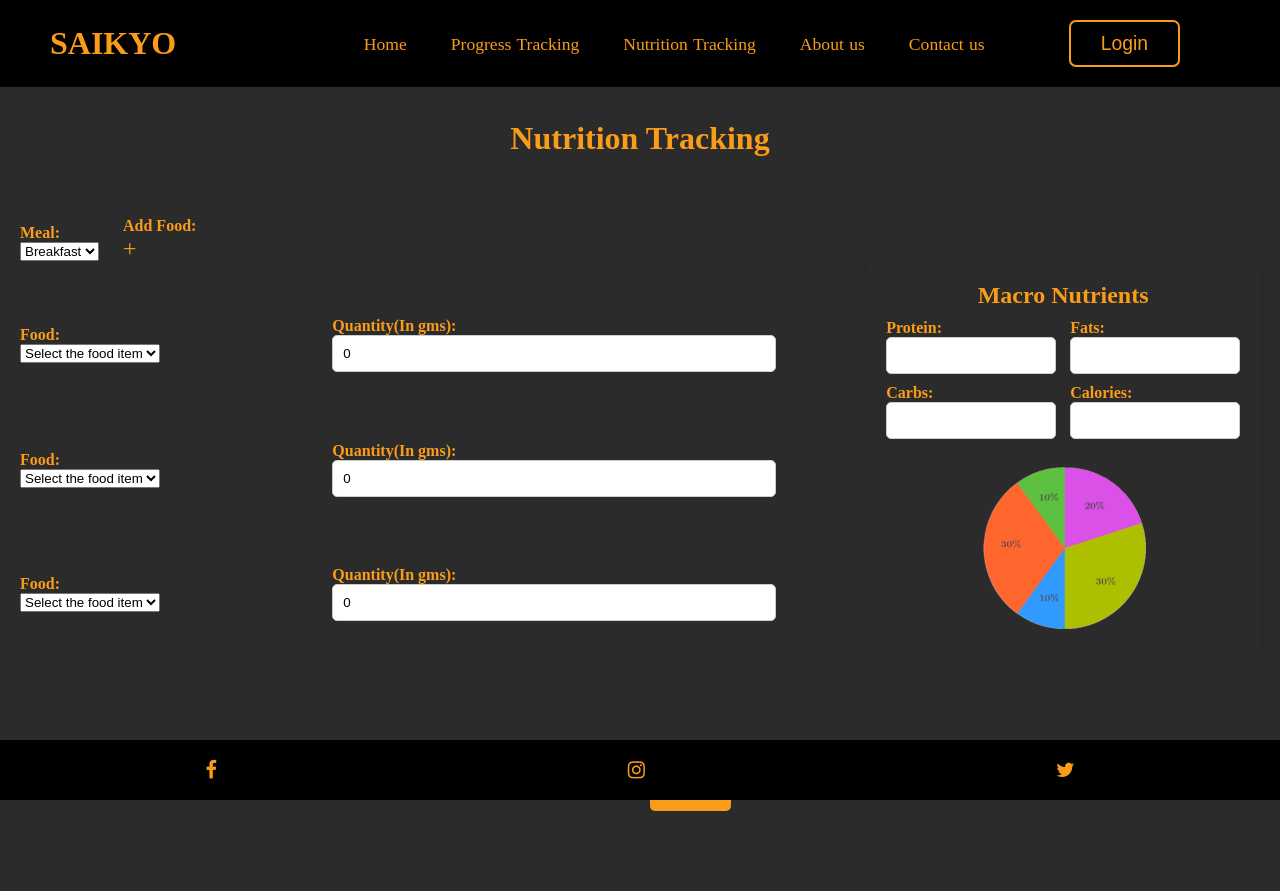
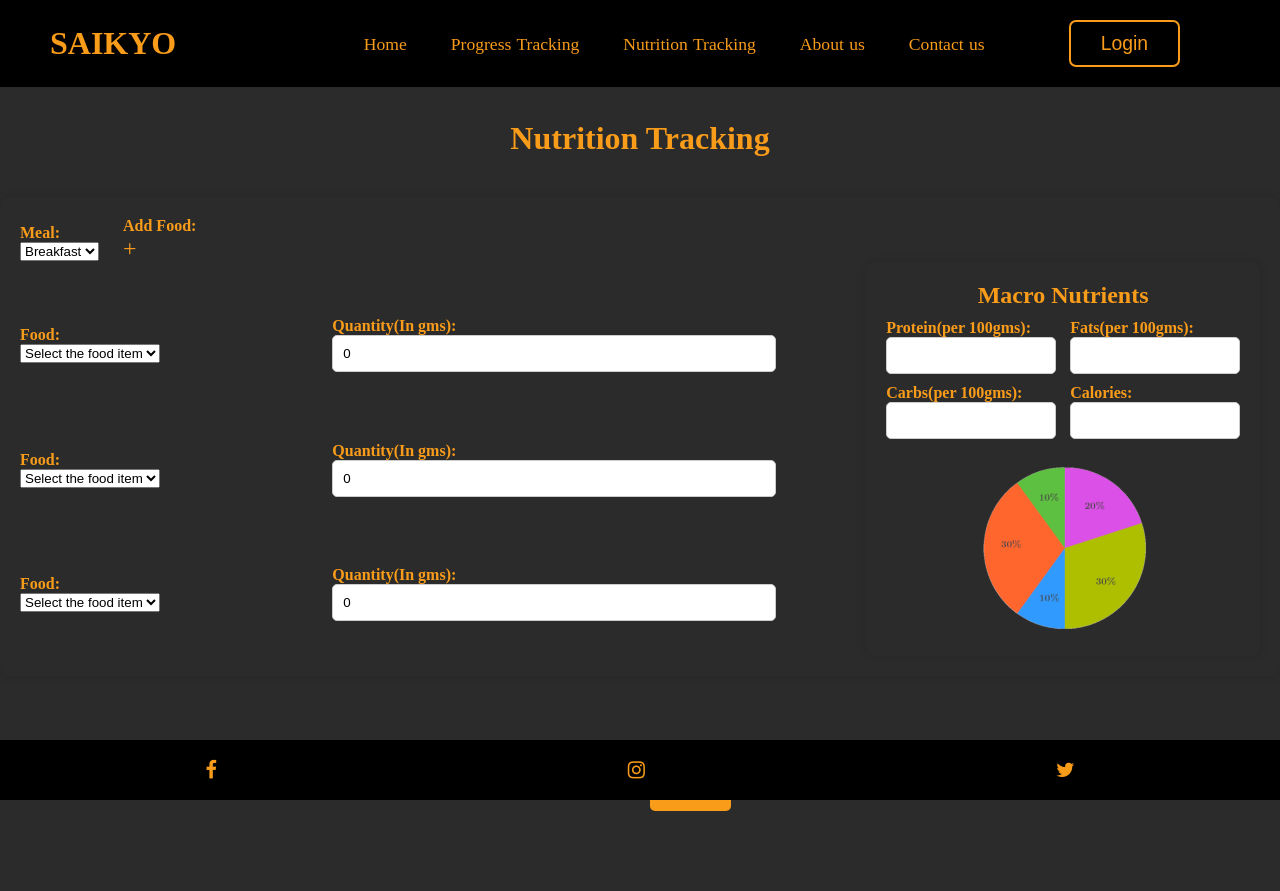
Before and after one commit to Sri01729/DGL_123_Project, a PHP site: page /Views/nutritiontracking.view.php in a window 1280 px wide. Run offline with PHP 8.4, Linux system fonts and the light colour scheme; data that the repository does not hold is empty.

Commit message:
Edit labels for macro nutrients

```diff
--- a/Views/nutritiontracking.view.php
+++ b/Views/nutritiontracking.view.php
@@ -87,15 +87,15 @@
                     <h2>Macro Nutrients</h2>
                     <div class="macro-inputs">
                         <div class="macro-row">
-                            <label for="protein">Protein:</label>
+                            <label for="protein">Protein(per 100gms):</label>
                             <input type="text" id="protein">
                         </div>
                         <div class="macro-row">
-                            <label for="fats">Fats:</label>
+                            <label for="fats">Fats(per 100gms):</label>
                             <input type="text" id="fat">
                         </div>
                         <div class="macro-row">
-                            <label for="carbs">Carbs:</label>
+                            <label for="carbs">Carbs(per 100gms):</label>
                             <input type="text" id="carbs">
                         </div>
                         <div class="macro-row">
```
